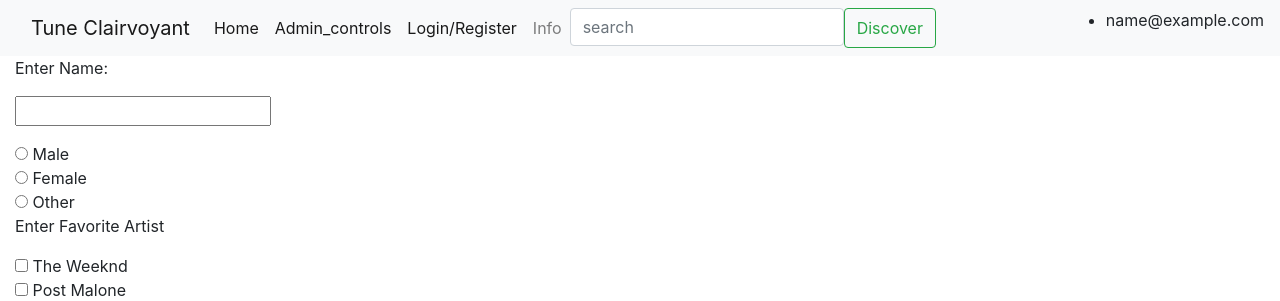
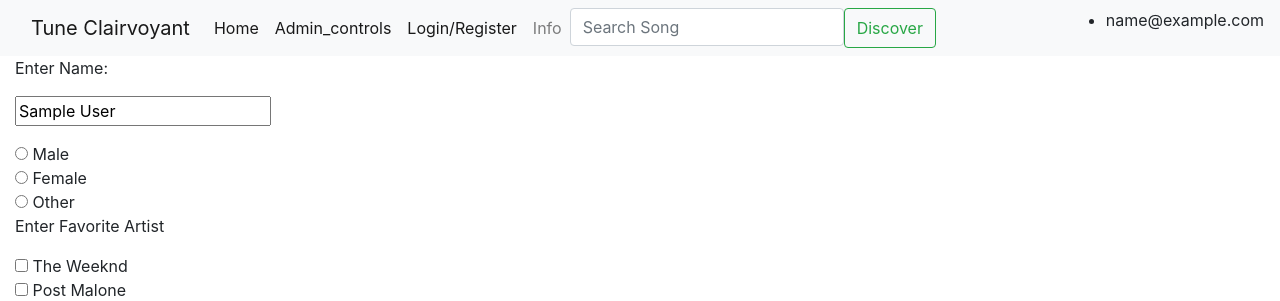
Before and after one commit to shrijitrp/Flask_test, a Flask app: page /info in a window 1280 px wide. Shown: the top 301 px of the page. Run offline with Flask 2, Linux system fonts and the light colour scheme; the visitor is signed in with stand-in values (Sample User, id 1); parts of the project's set-up code (start-up, migrations or seed data) failed here and were passed over; some libraries are stand-ins or nearby versions.

Commit message:
Update work
Updating work

```diff
--- a/main.py
+++ b/main.py
@@ -56,7 +56,7 @@ def login():
             print("Success")
             return redirect(url_for("search"))
         else:
-                return redirect(url_for("info"))
+            return redirect(url_for("info"))
     else:
         return render_template("login.html")
 
@@ -88,20 +88,18 @@ def info():
 @app.route("/search",methods=["POST","GET"])
 def search():
     if request.method == "POST":
-        song = request.form["search"]
+        song = request.form["song"]
         return redirect(url_for("content",song = song))
     else:
         print(session["artist"])
         return render_template("search.html", temp = get_artist_songs(session["artist"]))
 
 
-@app.route("/<song>", methods=["POST","GET"])
+@app.route("/<song>", methods=['GET', 'POST'])
 def content(song):
-
     found = list(database[database["Tracks"] == song]["uri"])[0]
     recommendation = []
     recommendation = get_recommendations(song)
-
     if recommendation:
 
         print("ABC")
@@ -117,7 +115,6 @@ content_similarity = cosine_similarity(content_input)
 content_similarity_df = pd.DataFrame(content_similarity,index = content_input.index,columns = content_input.index)
 
 def get_recommendations(song):
-    print("ABC123")
     id = database[database["Tracks"]== song].index.values[0]
     temp = content_similarity_df[id].sort_values(ascending = False).index.values[1:19]
     per = []
--- a/templates/includes/header.html
+++ b/templates/header.html
@@ -20,8 +20,8 @@
             <a class="nav-link" href="/info">Info</a>
           </li>
           <form class="d-flex" action="#" method="POST">
-          <input class="form-control me-2" type="text" placeholder="search" aria-label="search" name="search">
-          <button class="btn btn-outline-success" type="submit" value="search" name="search">Discover</button>
+          <input class="form-control me-2" type="text" placeholder="Search Song" aria-label="search" name="song">
+          <button class="btn btn-outline-success" type="submit" value="search" name="song">Discover</button>
         </form>
       </div>
     </div>
--- a/templates/index.html
+++ b/templates/index.html
@@ -2,12 +2,17 @@
 <html>
     <head>
 
+    <meta name="viewport" content="width=device-width, initial-scale=1.0">
+    <meta charset="utf-8">
     <link rel="stylesheet" href="https://stackpath.bootstrapcdn.com/bootstrap/4.3.1/css/bootstrap.min.css" integrity="sha384-ggOyR0iXCbMQv3Xipma34MD+dH/1fQ784/j6cY/iJTQUOhcWr7x9JvoRxT2MZw1T" crossorigin="anonymous">
-
-        <title>{% block title %} {% endblock %}</title>
+<!-- second-->
+    <link rel="stylesheet" href="//code.jquery.com/ui/1.10.4/themes/smoothness/jquery-ui.css">
+    <script type="text/javascript" src="http://code.jquery.com/jquery-latest.js"></script>
+    <script type="text/javascript" src="http://ajax.googleapis.com/ajax/libs/jqueryui/1.11.4/jquery-ui.js"></script>
+    <title>{% block title %} {% endblock %}</title>
     </head>
     <body>
-        {% include 'includes/header.html' %}
+        {% include 'header.html' %}
         <div class ="container-fluid">
             {% block content %}
             {% endblock content %}
@@ -18,6 +23,6 @@
         <script src="https://code.jquery.com/jquery-3.3.1.slim.min.js" integrity="sha384-q8i/X+965DzO0rT7abK41JStQIAqVgRVzpbzo5smXKp4YfRvH+8abtTE1Pi6jizo" crossorigin="anonymous"></script>
         <script src="https://cdnjs.cloudflare.com/ajax/libs/popper.js/1.14.7/umd/popper.min.js" integrity="sha384-UO2eT0CpHqdSJQ6hJty5KVphtPhzWj9WO1clHTMGa3JDZwrnQq4sF86dIHNDz0W1" crossorigin="anonymous"></script>
         <script src="https://stackpath.bootstrapcdn.com/bootstrap/4.3.1/js/bootstrap.min.js" integrity="sha384-JjSmVgyd0p3pXB1rRibZUAYoIIy6OrQ6VrjIEaFf/nJGzIxFDsf4x0xIM+B07jRM" crossorigin="anonymous"></script>
-        {% include 'includes/footer.html' %}
+        {% include 'footer.html' %}
     </body>
 </html>
--- a/templates/info.html
+++ b/templates/info.html
@@ -6,7 +6,7 @@
 <form action= "#" method = "post">
 
     <p> Enter Name:</p>
-    <p><input type = "text" name = "name"/></p>
+    <p><input type="text" name="name" value="{{ session['name']}}"/></p>
 
 
     <input type="radio" name="gender" value='Male'> Male <br/>
```
Also changed, not shown: templates/footer.html (renamed from templates/includes/footer.html), templates/template.html (renamed from templates/includes/template.html), 1 other file.
